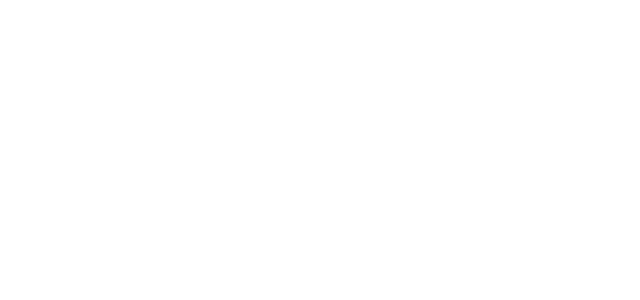
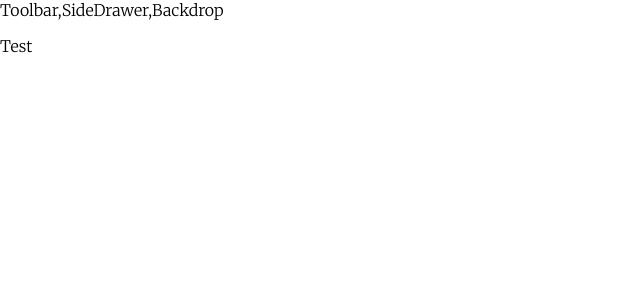
Before and after one commit to ing-arriola/BurgerBuilderApp, a React app: page / in a window 1280 px wide. Shown: the top 300 px of the page, without its empty margins (0-640 px from the left). Built offline with nearby package versions, Linux system fonts and the light colour scheme.

Commit message:
Added my very first components for this app

```diff
--- a/src/App.js
+++ b/src/App.js
@@ -1,8 +1,14 @@
 import React, { Component } from "react";
-
+import Layout from "./components/Layout";
 class App extends Component {
   render() {
-    return <div></div>;
+    return (
+      <div>
+        <Layout>
+          <p>Test</p>
+        </Layout>
+      </div>
+    );
   }
 }
 
--- /dev/null
+++ b/src/components/Layout.js
@@ -0,0 +1,12 @@
+import React from "react";
+import Aux from "../hoc/Aux";
+const Layout = ({ children }) => {
+  return (
+    <Aux>
+      <div>Toolbar,SideDrawer,Backdrop</div>
+      <main>{children}</main>
+    </Aux>
+  );
+};
+
+export default Layout;
--- /dev/null
+++ b/src/hoc/Aux.js
@@ -0,0 +1,2 @@
+const Aux = (props) => props.children;
+export default Aux;
--- a/src/index.css
+++ b/src/index.css
@@ -1,5 +1,5 @@
 body {
   margin: 0;
   padding: 0;
-  font-family: sans-serif;
+  font-family: "Merriweather", sans-serif;
 }
```
